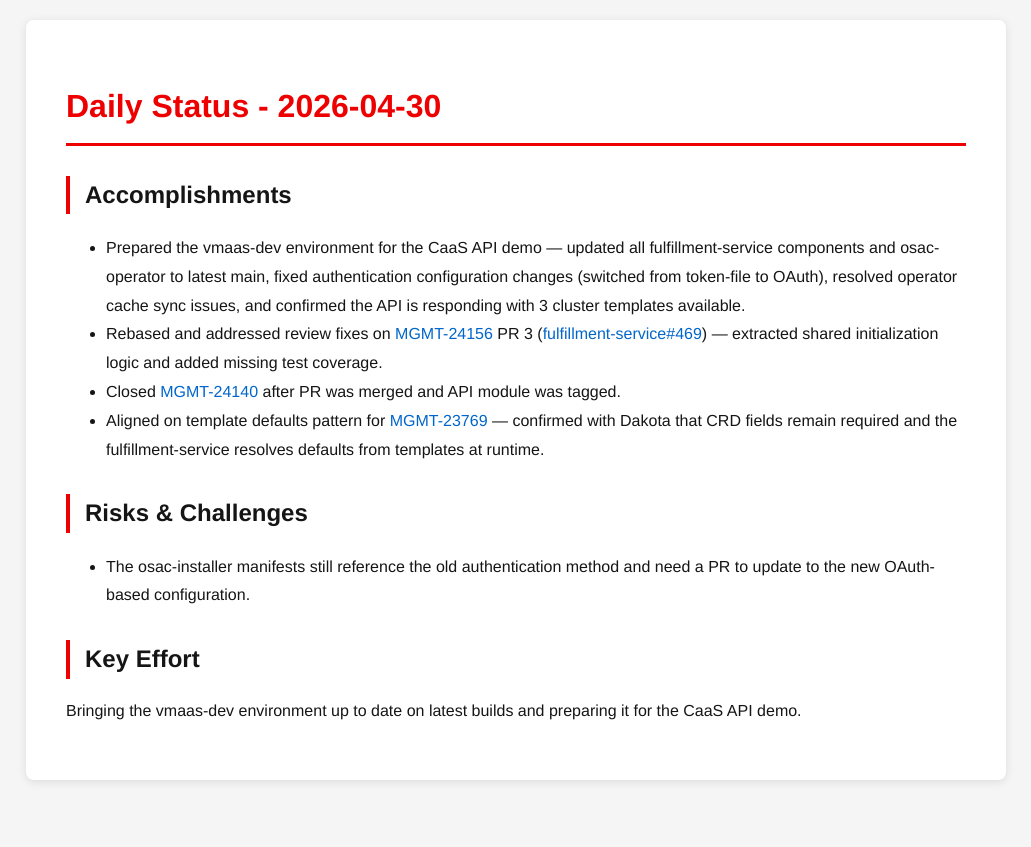
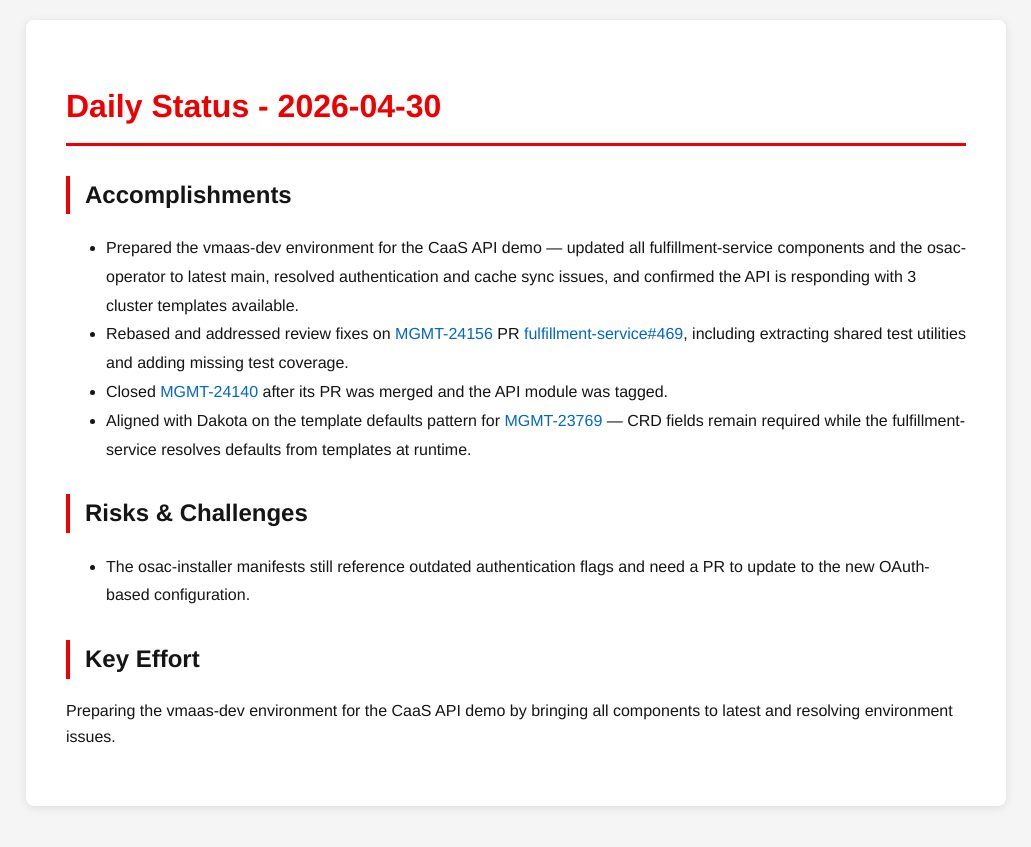
Before and after one commit to tzvatot/daily-status, a Jekyll site: the page built from 2026-04-30.md, in a window 1280 px wide. Shown: the top 847 px of the page, without its empty margins (124-1155 px from the left). Built offline with Jekyll 4.4.1, drawn with Linux system fonts in a browser that asks for light colours.

Commit message:
Daily status update - 2026-04-30

```diff
--- a/2026-04-30.md
+++ b/2026-04-30.md
@@ -7,13 +7,13 @@ date: 2026-04-30
 # Daily Status - 2026-04-30
 
 ## Accomplishments
-- Prepared the vmaas-dev environment for the CaaS API demo — updated all fulfillment-service components and osac-operator to latest main, fixed authentication configuration changes (switched from token-file to OAuth), resolved operator cache sync issues, and confirmed the API is responding with 3 cluster templates available.
-- Rebased and addressed review fixes on [MGMT-24156](https://issues.redhat.com/browse/MGMT-24156) PR 3 ([fulfillment-service#469](https://github.com/osac-project/fulfillment-service/pull/469)) — extracted shared initialization logic and added missing test coverage.
-- Closed [MGMT-24140](https://issues.redhat.com/browse/MGMT-24140) after PR was merged and API module was tagged.
-- Aligned on template defaults pattern for [MGMT-23769](https://issues.redhat.com/browse/MGMT-23769) — confirmed with Dakota that CRD fields remain required and the fulfillment-service resolves defaults from templates at runtime.
+- Prepared the vmaas-dev environment for the CaaS API demo — updated all fulfillment-service components and the osac-operator to latest main, resolved authentication and cache sync issues, and confirmed the API is responding with 3 cluster templates available.
+- Rebased and addressed review fixes on [MGMT-24156](https://issues.redhat.com/browse/MGMT-24156) PR [fulfillment-service#469](https://github.com/osac-project/fulfillment-service/pull/469), including extracting shared test utilities and adding missing test coverage.
+- Closed [MGMT-24140](https://issues.redhat.com/browse/MGMT-24140) after its PR was merged and the API module was tagged.
+- Aligned with Dakota on the template defaults pattern for [MGMT-23769](https://issues.redhat.com/browse/MGMT-23769) — CRD fields remain required while the fulfillment-service resolves defaults from templates at runtime.
 
 ## Risks & Challenges
-- The osac-installer manifests still reference the old authentication method and need a PR to update to the new OAuth-based configuration.
+- The osac-installer manifests still reference outdated authentication flags and need a PR to update to the new OAuth-based configuration.
 
 ## Key Effort
-Bringing the vmaas-dev environment up to date on latest builds and preparing it for the CaaS API demo.
+Preparing the vmaas-dev environment for the CaaS API demo by bringing all components to latest and resolving environment issues.
```
